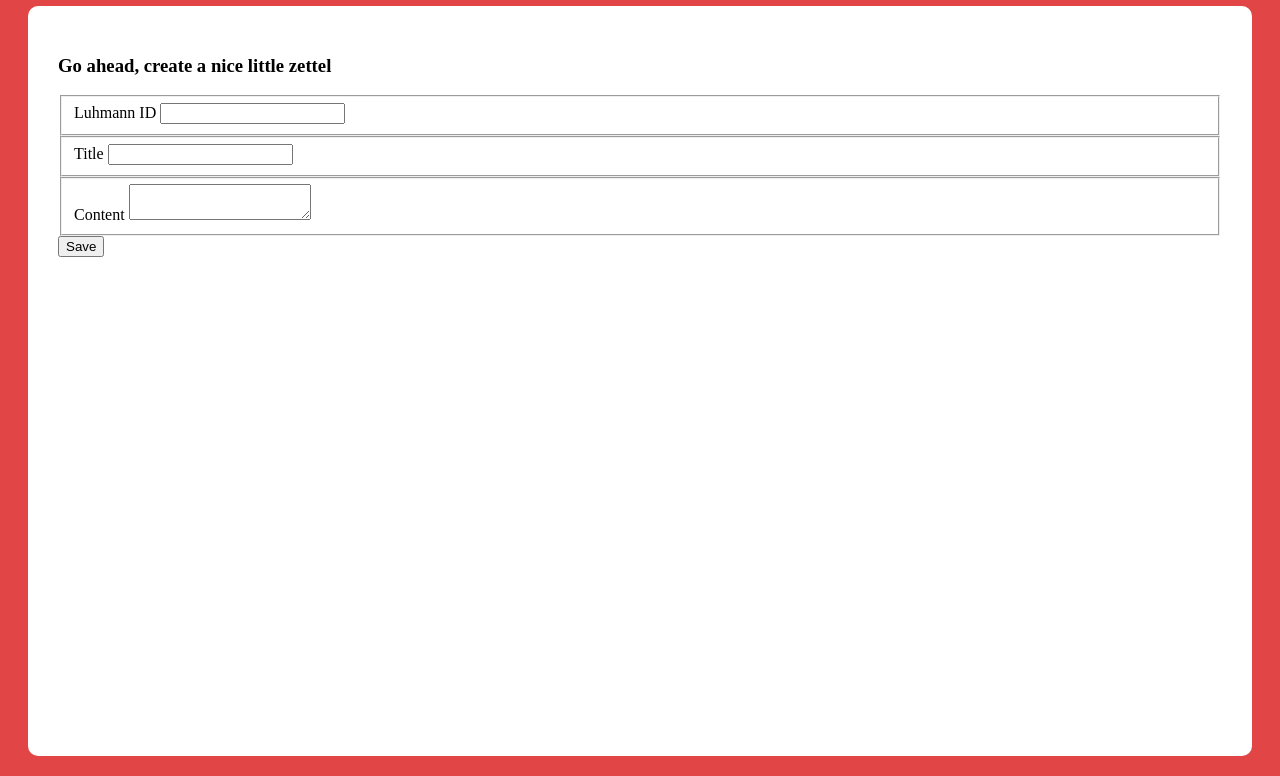
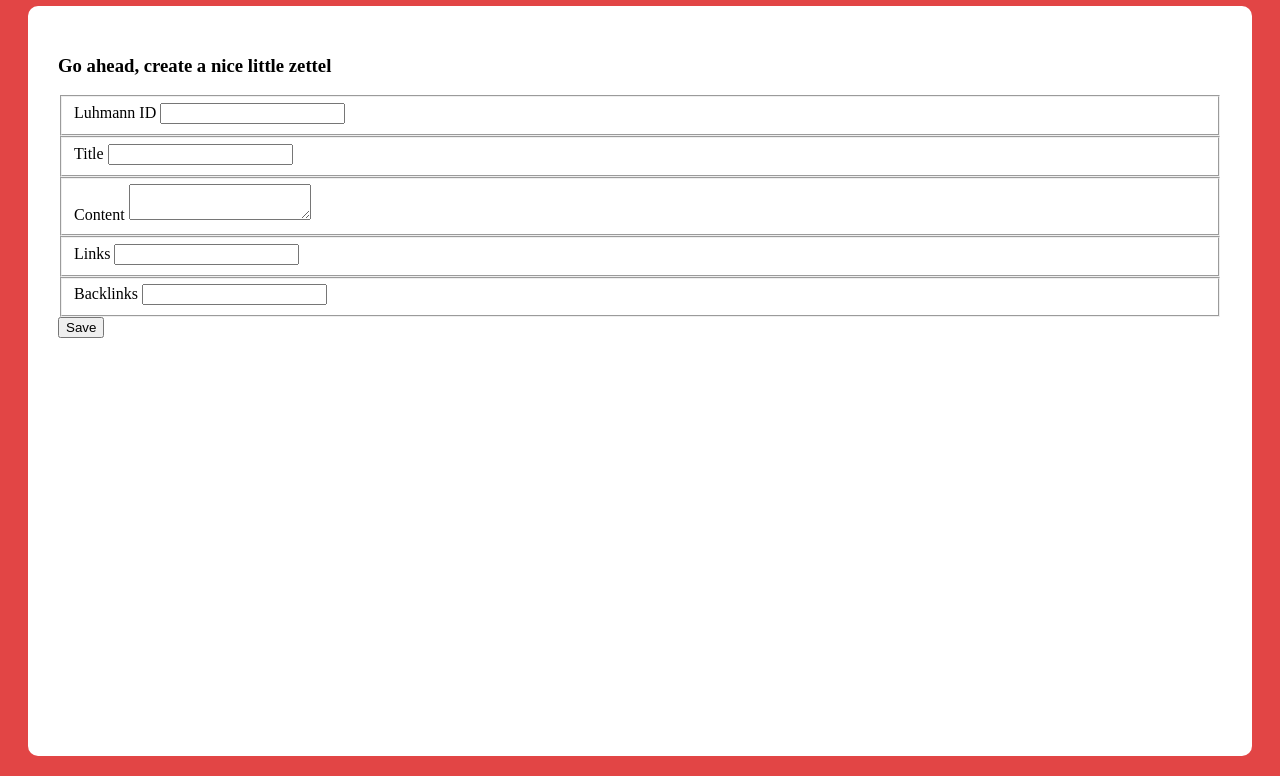
Before and after one commit to IsHaltEchtSo/pis_data_server, a Flask app: page /label_zettel in a window 1280 px wide. Shown: the part 65-841 px from the top of the page. Run offline with Flask 2, Linux system fonts and the light colour scheme.

Commit message:
add links one at a time

```diff
--- a/pis_app/forms.py
+++ b/pis_app/forms.py
@@ -78,6 +78,12 @@ class ZettelEditForm(FlaskForm):
     content = TextAreaField(
         label='Content'
     )
+    links = StringField(
+        label="Links"
+    )
+    backlinks = StringField(
+        label="Backlinks"
+    )
     submit = SubmitField('Save')
 
 
@@ -98,4 +104,10 @@ class DigitaliseZettelForm(FlaskForm):
     content = TextAreaField(
         label='Content'
     )
+    links = StringField(
+        label='Links'
+    )
+    backlinks = StringField(
+        label='Backlinks'
+    )
     submit = SubmitField('Save')
--- a/pis_app/models.py
+++ b/pis_app/models.py
@@ -60,8 +60,8 @@ zettel_links_association = Table(
 class Zettel(Base):
     __tablename__ = 'zettels'
     id = Column(Integer, primary_key=True)
-    luhmann_identifier = Column(String, unique=True, nullable=False)
-    title = Column(String, unique=True, nullable=False)
+    luhmann_identifier = Column(String, unique=True, nullable=False, index=True)
+    title = Column(String, unique=True, nullable=False, index=True)
     content = Column(String, default="")
     links = relationship(
         'Zettel', backref='backlinks',
@@ -77,7 +77,7 @@ class Zettel(Base):
         self.content = content
 
     def __repr__(self) -> str:
-        return f"<Zettel {self.id}: {self.title}>"
+        return f"<{self.luhmann_identifier}: {self.title}>"
 
     def add_outgoing_links(self, links_list: list) -> None:
         self.links.extend(links_list)
--- a/pis_app/routes.py
+++ b/pis_app/routes.py
@@ -10,6 +10,7 @@ from .forms import ZettelSearchForm, ZettelEditForm, DigitaliseZettelForm
 import time
 import datetime as dt
 from sqlalchemy.exc import IntegrityError
+import uuid
 
 
 
@@ -53,9 +54,6 @@ def zettel_search_view():
     return render_template('views/zettel_search.html', context={'title': 'Zettel Search', 'zettels':[], 'form':form})
 
 
-
-
-
 # Route for 'Zettel' page
 @app.route('/zettel/<int:zettel_id>')
 def zettel_view(zettel_id):
@@ -63,7 +61,7 @@ def zettel_view(zettel_id):
     zettel = session.query(Zettel).get(zettel_id)
     return render_template('views/zettel.html', context={'title': zettel.title, 'zettel':zettel, 'RolesEnum': RolesEnum})
 
-# TODO: links and backlinks
+
 # Route for 'Zettel Edit' page
 @app.route('/zettel_edit/<int:zettel_id>', methods=['POST', 'GET'])
 def zettel_edit_view(zettel_id):
@@ -76,11 +74,31 @@ def zettel_edit_view(zettel_id):
         if form.luhmann_identifier.data:
             zettel.luhmann_identifier = form.luhmann_identifier.data
             zettel_altered = True
+
         if form.title.data:
             zettel.title = form.title.data
             zettel_altered = True
+
         if form.content.data:
             zettel.content = form.content.data
+            zettel_altered = True
+
+        if form.links.data:
+            link_zettel = session.query(Zettel).filter(Zettel.luhmann_identifier == form.links.data).scalar()
+            if link_zettel:
+                zettel.links.append(link_zettel)
+            else:
+                link_zettel = Zettel(luhmann_identifier=form.links.data, title=f"Placeholder Title: <{uuid.uuid4()}>")
+                zettel.links.append(link_zettel)
+            zettel_altered = True
+
+        if form.backlinks.data:
+            backlink_zettel = session.query(Zettel).filter(Zettel.luhmann_identifier == form.backlinks.data).scalar()
+            if backlink_zettel:
+                zettel.backlinks.append(backlink_zettel)
+            else:
+                backlink_zettel = Zettel(luhmann_identifier=form.backlinks.data, title=f"Placeholder Title: <{uuid.uuid4()}>")
+                zettel.backlinks.append(backlink_zettel)
             zettel_altered = True
 
         if zettel_altered:
@@ -107,7 +125,7 @@ def checklist_view():
 def digitalize_zettel_view():
     return render_template('views/digitalize_zettel.html', context={'title': 'Digitalize Zettel'})
 
-# TODO: links and backlinks
+
 # Route for 'Label Zettel' page
 @app.route('/label_zettel', methods=['POST', 'GET'])
 def label_zettel_view():
@@ -118,8 +136,26 @@ def label_zettel_view():
             title=form.title.data,
             content=form.content.data
         )
+        session = app.Session()
+
+        if form.links.data:
+            link_zettel = session.query(Zettel).filter(Zettel.luhmann_identifier == form.links.data).scalar()
+            if link_zettel:
+                zettel.links.append(link_zettel)
+            else:
+                link_zettel = Zettel(luhmann_identifier=form.links.data, title=f"Placeholder Title: <{uuid.uuid4()}>")
+                zettel.links.append(link_zettel)
+
+        if form.backlinks.data:
+            backlink_zettel = session.query(Zettel).filter(Zettel.luhmann_identifier == form.backlinks.data).scalar()
+            if backlink_zettel:
+                zettel.backlinks.append(backlink_zettel)
+            else:
+                backlink_zettel = Zettel(luhmann_identifier=form.backlinks.data, title=f"Placeholder Title: <{uuid.uuid4()}>")
+                zettel.backlinks.append(backlink_zettel)
+
+
         try:
-            session = app.Session()
             session.add(zettel)
             session.commit()
             return redirect(url_for('zettel_view', zettel_id=zettel.id))
--- a/pis_app/templates/views/label_zettel.html
+++ b/pis_app/templates/views/label_zettel.html
@@ -25,6 +25,16 @@
       {{ context.form.content }}
     </fieldset>
 
+    <fieldset>
+      {{ context.form.links.label }}
+      {{ context.form.links }}
+    </fieldset>
+
+    <fieldset>
+      {{ context.form.backlinks.label }}
+      {{ context.form.backlinks }}
+    </fieldset>
+
     <div>
       {{ context.form.submit }}
     </div>
```
Also changed, not shown: pis_app/alembic/versions/ae793ea17598_.py (added, +35 -0 lines), pis_app/templates/views/zettel_edit.html (+10 -0 lines).
